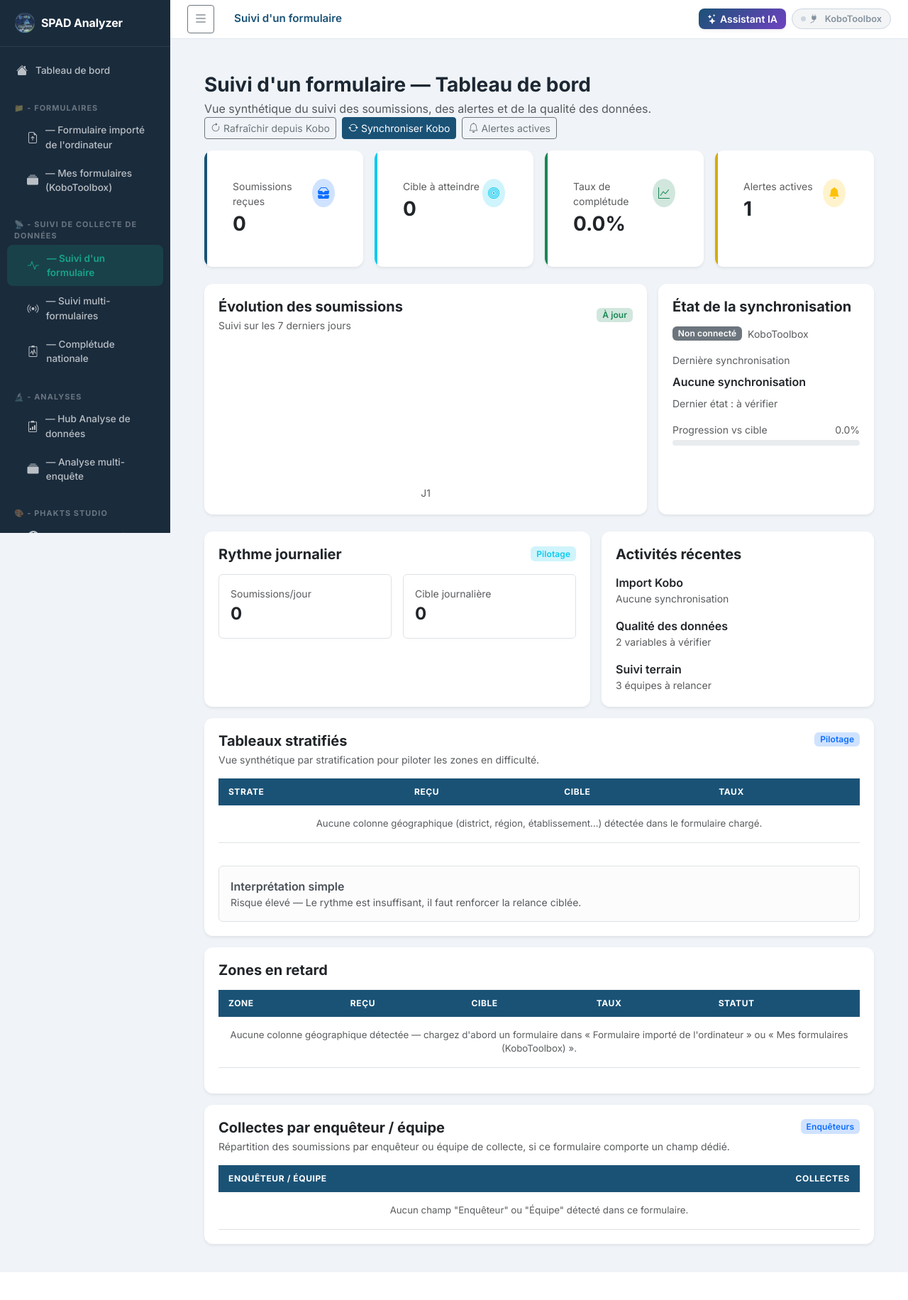
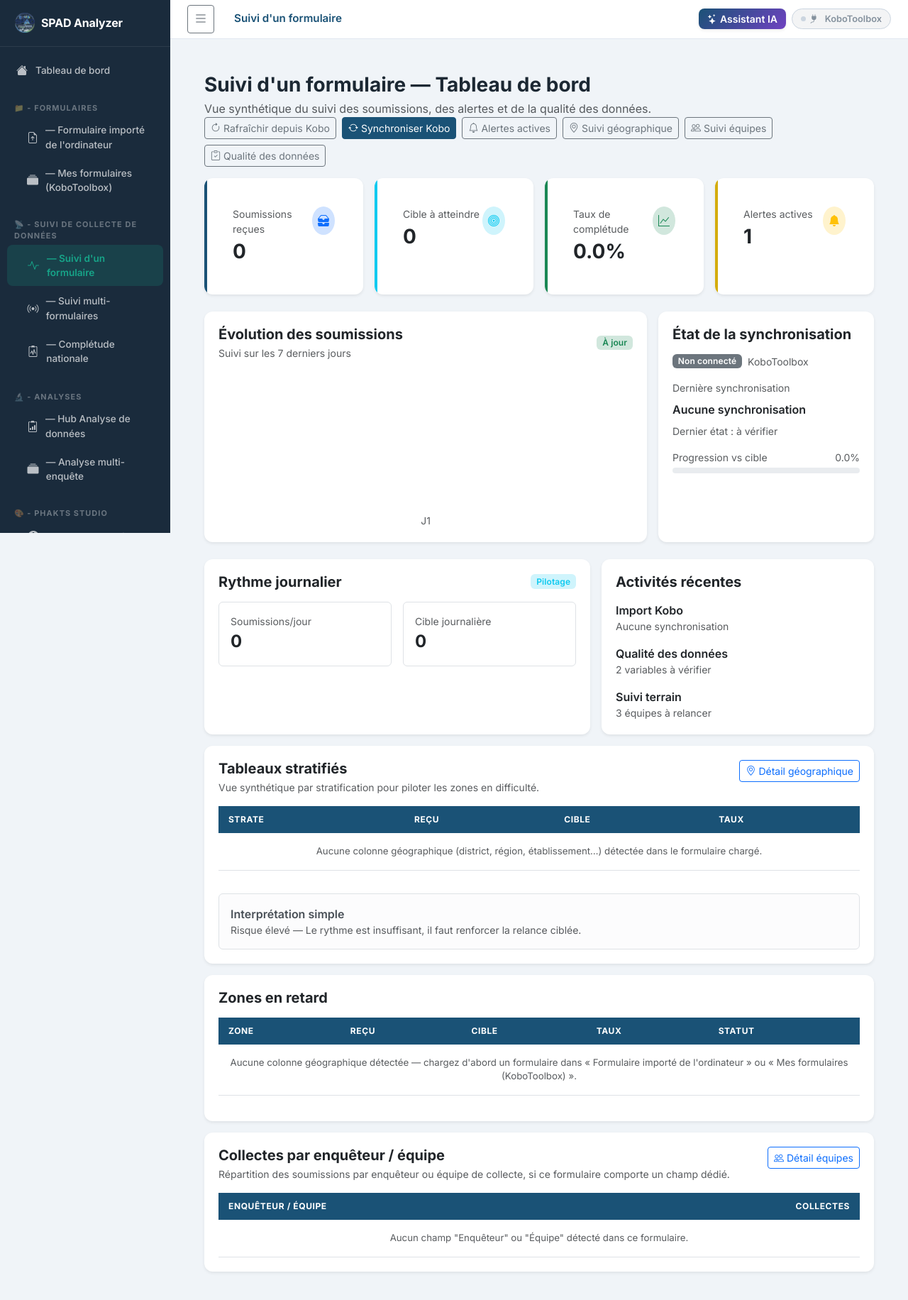
Before and after one commit to kjmb2006-cmyk/spad-phakts-analyzer, a Flask app: page /collecte/dashboard in a window 1280 px wide. Shown: the part 49-1881 px from the top of the page at 71% size. Before the commit the page ends 1842 px from the top, so only its background shows below. Run offline with Flask 3, Linux system fonts and the light colour scheme; some libraries are stand-ins or nearby versions.

Commit message:
Link the 3 orphaned collecte sub-pages from the dashboard
collecte_geographique, collecte_equipes and collecte_qualite were fully
implemented routes with real data, but nothing in the UI ever linked to
them — only reachable by typing the URL directly (base.html's nav only
highlighted them as active if already there, confirmed by grep: zero
other references).

Adds all 3 to the dashboard's top action row, and ties the two that have
a matching inline section to that section's header (Tableaux stratifiés/
Zones en retard -> Suivi géographique, Collectes par enquêteur/équipe ->
Suivi équipes) so they're discoverable from the content they relate to,
not just a button row.

Co-Authored-By: Claude Sonnet 5 <noreply@anthropic.com>

```diff
--- a/analyzer/templates/collecte_dashboard.html
+++ b/analyzer/templates/collecte_dashboard.html
@@ -33,6 +33,15 @@
       </a>
       <a href="{{ url_for('collecte_alertes') }}" class="btn btn-outline-secondary btn-sm">
         <i class="bi bi-bell me-1"></i>Alertes actives
+      </a>
+      <a href="{{ url_for('collecte_geographique') }}" class="btn btn-outline-secondary btn-sm">
+        <i class="bi bi-geo-alt me-1"></i>Suivi géographique
+      </a>
+      <a href="{{ url_for('collecte_equipes') }}" class="btn btn-outline-secondary btn-sm">
+        <i class="bi bi-people me-1"></i>Suivi équipes
+      </a>
+      <a href="{{ url_for('collecte_qualite') }}" class="btn btn-outline-secondary btn-sm">
+        <i class="bi bi-clipboard-check me-1"></i>Qualité des données
       </a>
     </div>
     {% endif %}
@@ -205,7 +214,9 @@
             {% endif %}
           </p>
         </div>
-        <span class="badge bg-primary-subtle text-primary">Pilotage</span>
+        <a href="{{ url_for('collecte_geographique') }}" class="btn btn-sm btn-outline-primary">
+          <i class="bi bi-geo-alt me-1"></i>Détail géographique
+        </a>
       </div>
       <div class="table-responsive mb-3">
         <table class="table table-sm align-middle">
@@ -299,7 +310,9 @@
             {% endif %}
           </p>
         </div>
-        <span class="badge bg-primary-subtle text-primary">Enquêteurs</span>
+        <a href="{{ url_for('collecte_equipes') }}" class="btn btn-sm btn-outline-primary">
+          <i class="bi bi-people me-1"></i>Détail équipes
+        </a>
       </div>
       <div class="table-responsive">
         <table class="table table-sm align-middle mb-0">
```
